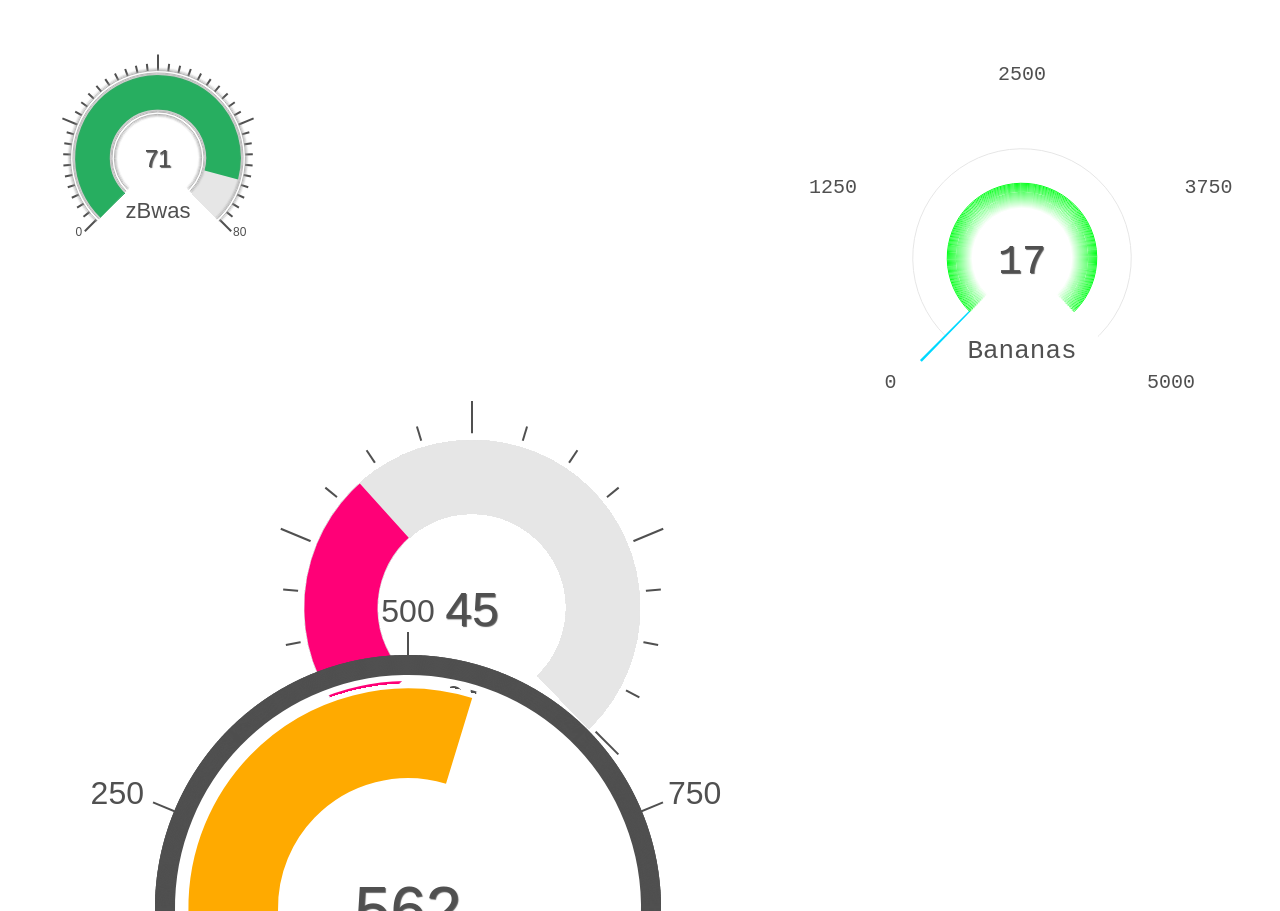
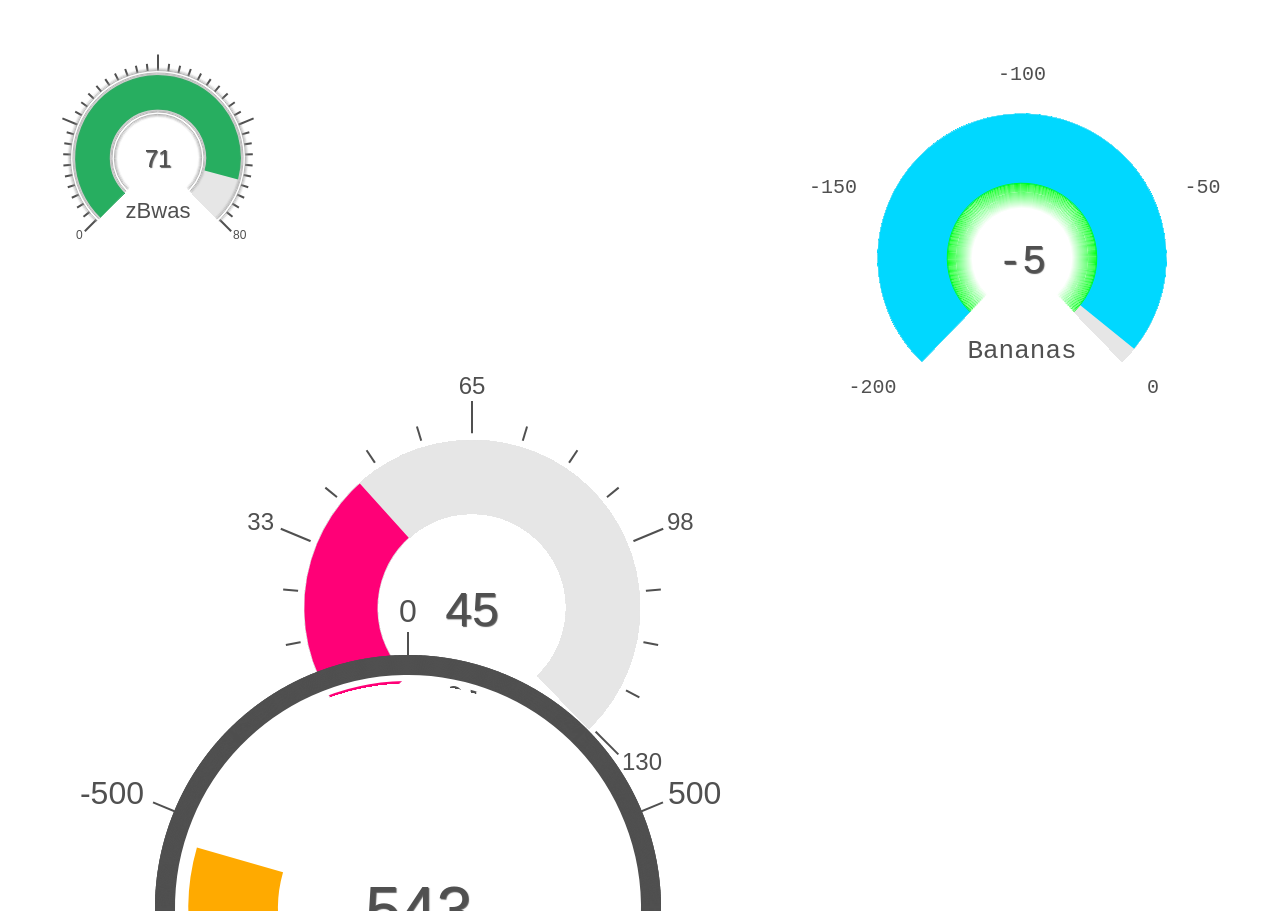
Before and after one commit to dezman/cGauge, a plain HTML site: page index.html in a window 1280 px wide. Shown: the top 911 px of the page. Drawn offline with nearby package versions, Linux system fonts and the light colour scheme.

Commit message:
added support for negative numbers

```diff
--- a/cGauge.js
+++ b/cGauge.js
@@ -16,7 +16,6 @@ var cGauge = function(options) {
     node            = options.node,
     unit            = options.unit        || '',
     value           = options.value       || 0,
-    maxValue        = options.maxValue    || findGoodMax(value),
     arcColor        = options.arcColor    || '#27AE60',
     arcWidth        = options.arcWidth    || 1,
     fillColor       = options.fillColor   || 'rgb(230, 230, 230)',
@@ -24,12 +23,16 @@ var cGauge = function(options) {
     fontColor       = options.fontColor   || 'rgb(80, 80, 80)',
     tickColor       = options.tickColor   || 'rgb(80,80,80)',
     noShadows       = options.noShadows   || false,
-    outerSpace      = options.outerSpace === undefined ? 0.4  : options.outerSpace,
-    innerSpace      = options.innerSpace === undefined ? 0.4  : options.innerSpace,
-    ticks           = options.ticks      === undefined ? 40   : options.ticks,
-    outerNums       = options.outerNums  === undefined ? true : options.outerNums,
-    minNum          = options.minNum     === undefined ? true : options.minNum,
-    maxNum          = options.maxNum     === undefined ? true : options.maxNum,
+    minValue        = options.minValue    || 0,
+    maxValue        = options.maxValue   === undefined ? findGoodMax(value) : options.maxValue,
+    center          = options.center     === undefined ? true               : options.center,
+    outerSpace      = options.outerSpace === undefined ? 0.4                : options.outerSpace,
+    innerSpace      = options.innerSpace === undefined ? 0.4                : options.innerSpace,
+    ticks           = options.ticks      === undefined ? 40                 : options.ticks,
+    outerNums       = options.outerNums  === undefined ? true               : options.outerNums,
+    minNum          = options.minNum     === undefined ? true               : options.minNum,
+    maxNum          = options.maxNum     === undefined ? true               : options.maxNum,
+    valueRange      = maxValue - minValue,
     shadowColor     = 'rgb(155, 155, 155)',
     shadowSize      = 0.15,
 
@@ -99,10 +102,15 @@ var cGauge = function(options) {
       ctx4 = createCanvas(4, W, H);
 
   function createCanvas(num, width, height) {
+    var left = 0, top = 0;
+    if (center) {
+      left = (nodeW - W) / 2 + 'px';
+      top  = (nodeH - H) / 2 + 'px';
+    }
     var canvasNode = document.createElement('canvas');
     canvasNode.setAttribute('width', width);
     canvasNode.setAttribute('height', height);
-    canvasNode.setAttribute('style', 'position: absolute');
+    canvasNode.setAttribute('style', 'position: absolute;' /* left: ' + left + '; top: ' + top + ';'*/);
     canvasNode.setAttribute('id', nodeID + 'Canvas' + num);
     node.appendChild(canvasNode);
     return canvasNode.getContext("2d");
@@ -150,11 +158,11 @@ var cGauge = function(options) {
   shadowMaker(ctx3, innerRadius, false, shadow4.color,  W * innerSpace * 0.01, W * 0.1 * shadow4.size, 'inner', offset);
 
   // invoke
-  if (value)
+  if (value !== undefined)
     this.setValue(value);
-  if (maxValue)
+  if (value !== undefined)
     this.setMaxValue(maxValue);
-  if (unit)
+  if (value !== undefined)
     this.setUnit(unit);
 
   function findGoodMax(x) {
@@ -166,8 +174,18 @@ var cGauge = function(options) {
   }
 
   function normalizeValue(val){
-    var valForGauge = Math.round((val * 272) / maxValue);
-    if (valForGauge > 272) { valForGauge = 272; }
+    var valForGauge;
+    if (val < minValue) {
+      valForGauge = 0;
+    }
+    else {
+      var totalRange = Math.abs(minValue - maxValue);
+      var computedVal = Math.abs(minValue - val);
+      valForGauge = Math.round((computedVal * 272) / totalRange);
+    }
+
+    if (valForGauge < 0) { valForGauge = 0; }
+    else if (valForGauge > 272) { valForGauge = 272; }
     var distance = Math.abs(valForGauge - preValForGauge);
     return [valForGauge, distance];
   }
@@ -176,14 +194,16 @@ var cGauge = function(options) {
     var fontSize     = Math.round(W * 0.04);
     ctx.font         = fontSize + 'px ' + font;
     ctx.fillStyle    = fontColor;
-    var textMax      = '' + maxValue;
-    var text1_4      = '' + Math.round(maxValue / 4);
-    var text2_4      = '' + Math.round(maxValue / 2);
-    var text3_4      = '' + Math.round(maxValue * 3 / 4);
+    var text1_4      = '' + Math.round((valueRange / 4) + minValue);
+    var text2_4      = '' + Math.round((valueRange / 2) + minValue);
+    var text3_4      = '' + Math.round((valueRange * 3 / 4)  + minValue);
     var text1_4Width = ctx.measureText(text1_4).width;
     var text2_4Width = ctx.measureText(text2_4).width;
-    if (maxNum) { ctx.fillText(textMax, W * 0.75, W * 0.76); }
-    if (minNum) { ctx.fillText('0', W * 0.225, W * 0.76); }
+    if (maxNum) { ctx.fillText(maxValue, W * 0.75, W * 0.77); }
+    if (minNum) {
+      var minValueWidth = ctx.measureText(minValue).width;
+      ctx.fillText(minValue, W * 0.249 - minValueWidth, W * 0.77);
+    }
     if (outerNums) {
       ctx.fillText(text1_4, W * 0.17 - text1_4Width, W * 0.37);
       ctx.fillText(text2_4, W * 0.5 - text2_4Width/2, W * 0.143);
@@ -286,6 +306,7 @@ var cGauge = function(options) {
     } else if (valForGauge === 0 || valForGauge == preValForGauge) {
       preVal = val;
       updateCenterText(Math.round(val));
+      animateGauge.animating = false;
     }
   }
   function shadowMaker(context, radius, direction, color, size, width, location, offset) {
--- a/index.html
+++ b/index.html
@@ -62,6 +62,7 @@ var defaultOptions = {
   outerNums : true,
   minNum    : true,
   maxNum    : true,
+  center    : true,                         // centers gauge within containing element
   noShadows : false,
   shadow1: {                                // Shadows are ordered 1-4 from outermost to innermost,
     size : .15,
@@ -93,15 +94,16 @@ var options1 = {
 var gauge1 = new cGauge(options1);
 
 setInterval(function(){
-    gauge1.setValue(Math.round(Math.random() * 80));
+    gauge1.setValue(Math.round(Math.random() * 160));
 }, 5000);
 
-//gauge2 (jQuery implimentation)
+// gauge2 (jQuery implimentation)
 
 var options2 = {
     unit: 'Bananas',
-    value: 17,
-    maxValue: 5000,
+    value: -5,
+    minValue: -200,
+    maxValue: 0,
     arcColor: '#00d8ff',
     innerSpace: 0,
     ticks: 0,
@@ -116,10 +118,8 @@ var options2 = {
 var gauge2 = $('#gauge2').cGauge(options2);
 
 setInterval(function(){
-    gauge2.setValue(Math.round(Math.random() * options2.maxValue));
-}, 6205);
-
-// gauge3
+    gauge2.setValue(Math.round((Math.random() * 200) - 200));
+}, 6253);
 
 var options3 = {
     value: 45,
@@ -127,9 +127,9 @@ var options3 = {
     maxValue: 130,
     arcColor: '#ff0077',
     unit: '°F',
-    outerNums: false,
-    minNum: false,
-    maxNum: false,
+    // outerNums: false,
+    // minNum: false,
+    // maxNum: false,
     arcWidth: .87,
     noShadows: true
 }
@@ -143,11 +143,12 @@ setInterval(function(){
 var options4 = {
     unit: 'Floos',
     font: 'sans-serif',
-    value: 562,
+    value: -543,
     arcColor: '#ffaa00',
     arcWidth: .8,
     fillColor: 'white',
     maxValue: 1000,
+    minValue: -1000,
     ticks: 1600,
     noShadows: true
 }
@@ -155,8 +156,8 @@ var options4 = {
 var gauge4 = $('#gauge4').cGauge(options4);
 
 setInterval(function(){
-    gauge4.setValue(Math.round(Math.random() * options4.maxValue));
-}, 9145);
+    gauge4.setValue(Math.round((Math.random() * options4.maxValue * 2)) - options4.maxValue);
+}, 9562);
 
 </script>
 </body>
```
